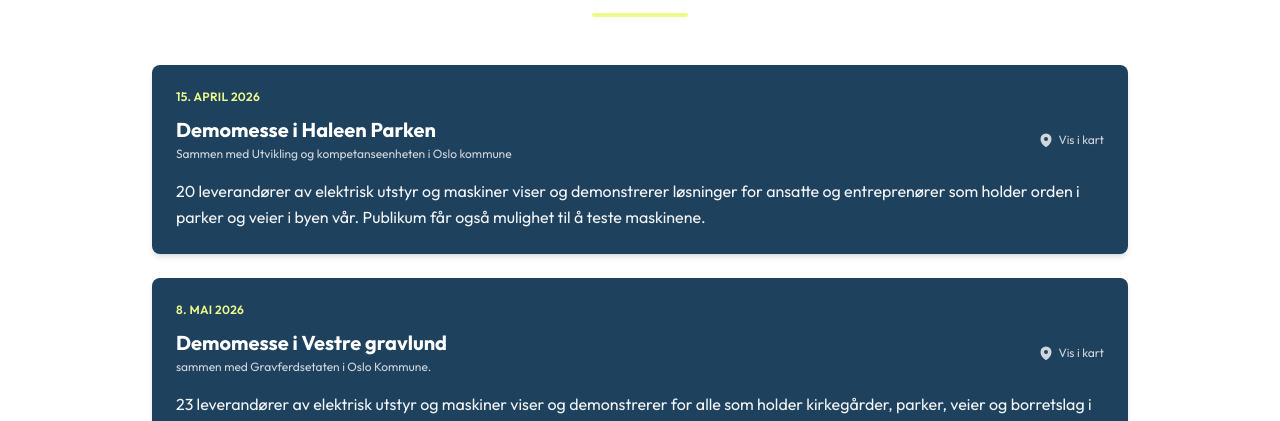
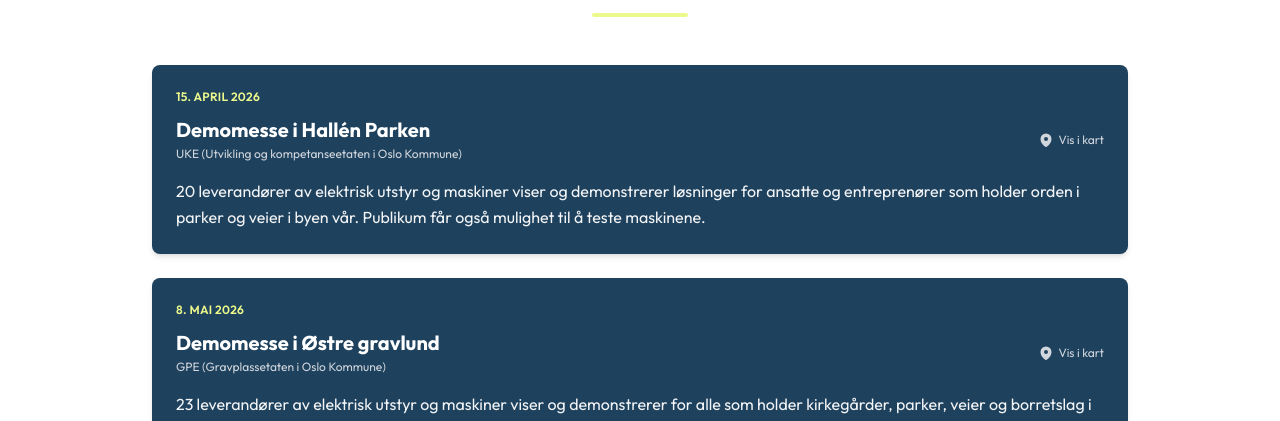
Before and after one commit to demomesser/frontend, a React (Vite) app: page / in a window 1280 px wide. Shown: the part 2491-2912 px from the top of the page. Built offline with nearby package versions, Linux system fonts and the light colour scheme.

Commit message:
fixed small bug in arrangement

```diff
--- a/src/ui/Arrangement/index.tsx
+++ b/src/ui/Arrangement/index.tsx
@@ -39,11 +39,11 @@ const Arrangement = ({ setSelectedPage }: Props) => {
                     <div className="flex items-center justify-between gap-16">
                         <div>
                             <h3 className="text-xl font-bold leading-tight">
-                                Demomesse i Haleen Parken
+                                Demomesse i Hallén Parken
                             </h3>
 
                             <p className="mt-1 text-xs text-gray-300">
-                                Sammen med Utvikling og kompetanseenheten i Oslo kommune
+                                UKE (Utvikling og kompetanseetaten i Oslo Kommune)
                             </p>
                         </div>
 
@@ -76,16 +76,16 @@ const Arrangement = ({ setSelectedPage }: Props) => {
                     <div className="flex items-center justify-between gap-16">
                         <div>
                             <h3 className="text-xl font-bold leading-tight">
-                                Demomesse i Vestre gravlund
+                                Demomesse i Østre gravlund
                             </h3>
 
                             <p className="mt-1 text-xs text-gray-300">
-                                sammen med Gravferdsetaten i Oslo Kommune.
+                                GPE (Gravplassetaten i Oslo Kommune)
                             </p>
                         </div>
 
                         <a
-                            href="https://www.google.com/maps/place/Vestre+Gravlund/@59.9344716,10.693367,18.07z/data=!4m6!3m5!1s0x46416d59fa5840fd:0xb716224026a2cd77!8m2!3d59.9344843!4d10.6944431!16s%2Fm%2F05m_5cz?entry=ttu&g_ep=EgoyMDI1MTIwOS4wIKXMDSoKLDEwMDc5MjA3M0gBUAM%3D"
+                            href="https://www.google.com/maps/place/%C3%98stre+gravlund/@59.9131596,10.8070007,17z/data=!3m1!4b1!4m6!3m5!1s0x46416fac1956fe17:0x551ef06362a130bf!8m2!3d59.9131575!4d10.8089872!16s%2Fg%2F120z70wv?entry=ttu&g_ep=EgoyMDI1MTIwOS4wIKXMDSoKLDEwMDc5MjA3M0gBUAM%3D"
                             target="_blank"
                             rel="noopener noreferrer"
                             className="shrink-0 inline-flex items-center gap-1 text-xs text-gray-300 hover:text-[#EDFA8B]"
```
